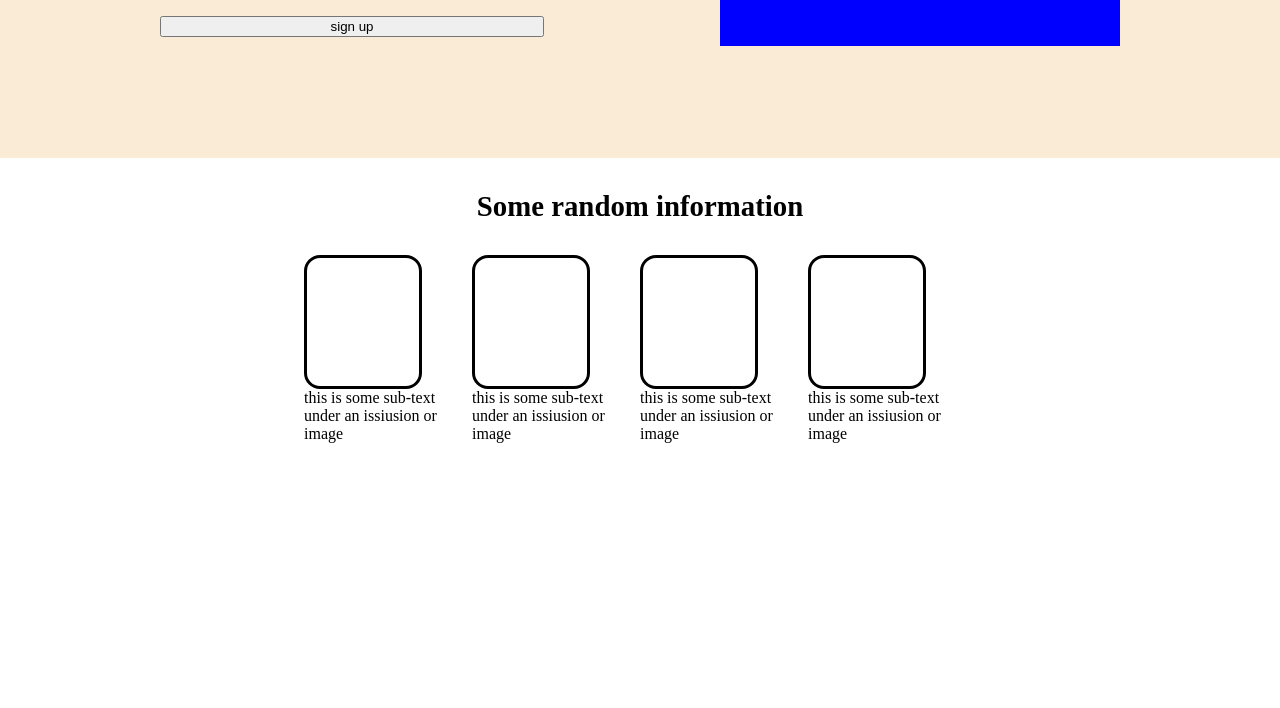
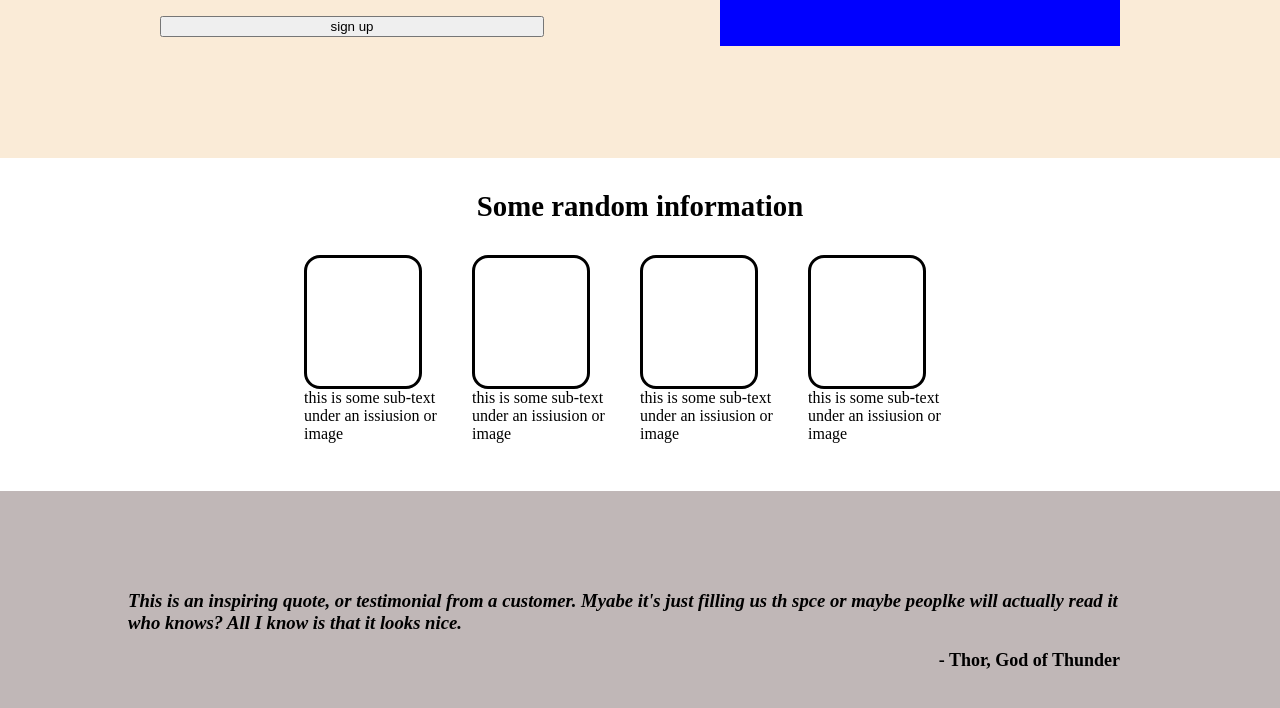
Before and after one commit to Niteen01/Project01, a plain HTML site: page index.html in a window 1280 px wide. Shown: the part 322-1030 px from the top of the page. Before the commit the page ends 813 px from the top, so only its background shows below. Drawn offline with Linux system fonts and the light colour scheme.

Commit message:
compleated third section

```diff
--- a/index.html
+++ b/index.html
@@ -63,6 +63,16 @@
         </div>
 
     </section>
+    <section class="third_sec">
+        <div calss="quote-container">
+            <div class="quote">
+                <h3>This is an inspiring quote, or testimonial from a customer. Myabe it's just filling us th spce or maybe peoplke will actually read it who knows? All I know is that it looks nice.</h2>
+            </div>
+            <div class="auther">
+                - Thor, God of Thunder
+            </div>
+        </div>
+    </section>
 
 
 </body>
--- a/style.css
+++ b/style.css
@@ -80,3 +80,21 @@ section{
 .box{
   justify-content: center;
 }
+.third_sec{
+  padding-left: 10%;
+  background-color: #c0b7b7;
+}
+.quote-container{
+  padding-top: 10rem;
+}
+.quote{
+  padding: 10% 0 0 0 ;
+  justify-content: center;
+  font-style: italic;
+}
+.auther{
+  padding-top: 1rem;;
+ text-align: right;
+ font-size: large;
+ font-weight: 900;
+}
```
